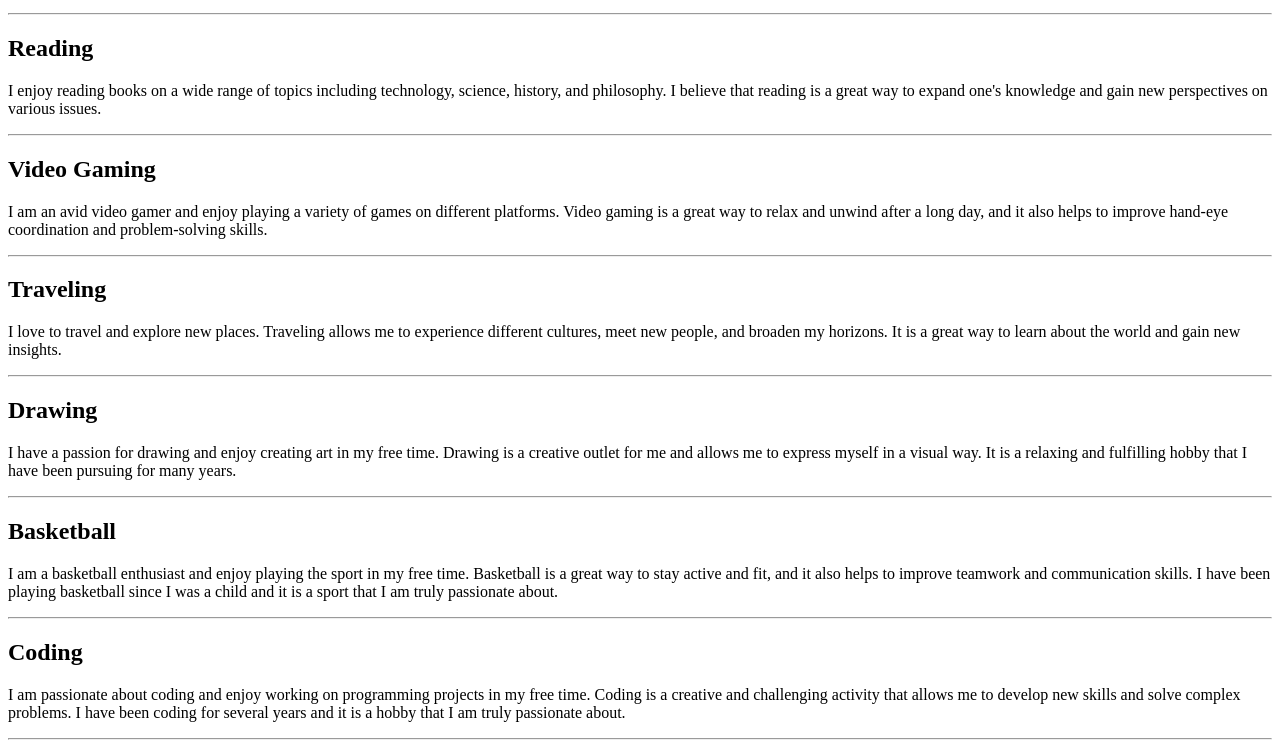
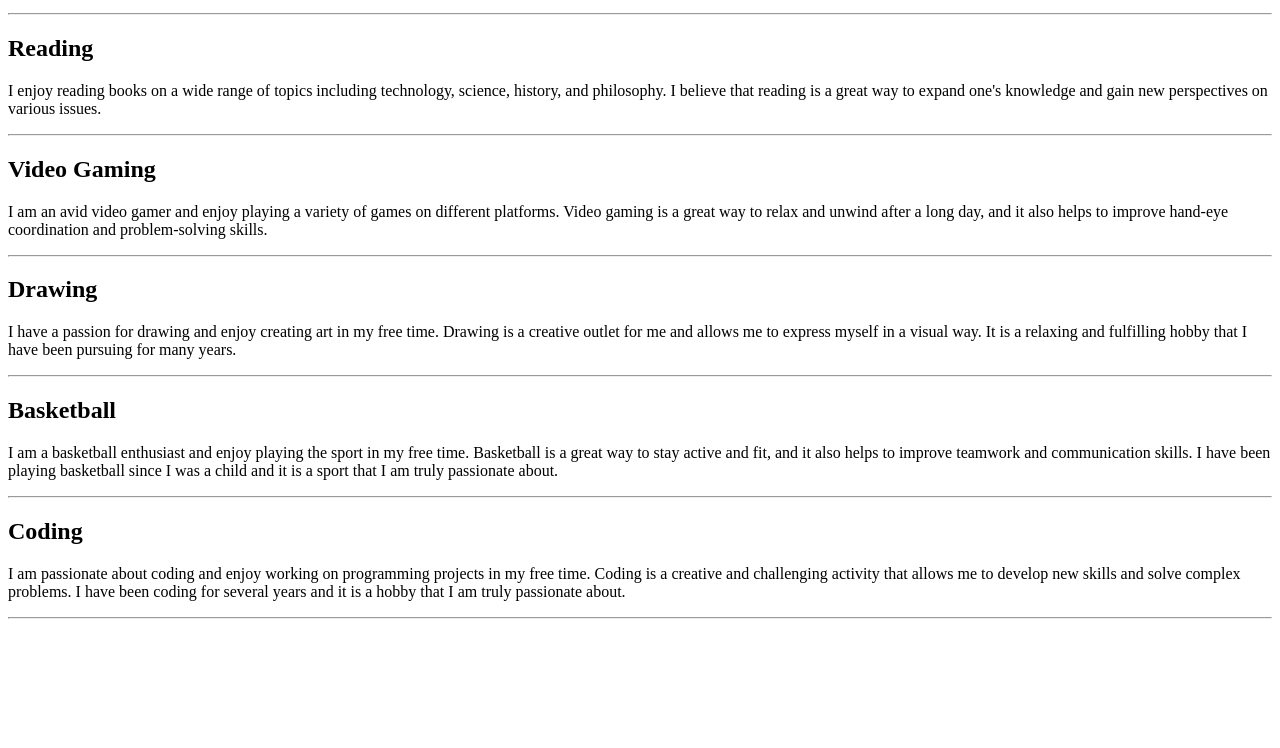
Before and after one commit to marxgreg24/work-portfolio, a plain HTML site: page Hobbies.html in a window 1280 px wide. Shown: the part 101-849 px from the top of the page. After the commit the page ends 800 px from the top, so only its background shows below. Drawn offline with Linux system fonts and the light colour scheme.

Commit message:
Update Hobbies.html

```diff
--- a/Hobbies.html
+++ b/Hobbies.html
@@ -15,9 +15,6 @@
         <h2>Video Gaming</h2>
         <p>I am an avid video gamer and enjoy playing a variety of games on different platforms. Video gaming is a great way to relax and unwind after a long day, and it also helps to improve hand-eye coordination and problem-solving skills.</p>
         <hr>
-        <h2>Traveling</h2>
-        <p>I love to travel and explore new places. Traveling allows me to experience different cultures, meet new people, and broaden my horizons. It is a great way to learn about the world and gain new insights.</p>
-        <hr>
         <h2>Drawing</h2>
         <p>I have a passion for drawing and enjoy creating art in my free time. Drawing is a creative outlet for me and allows me to express myself in a visual way. It is a relaxing and fulfilling hobby that I have been pursuing for many years.</p>
         <hr>
```
